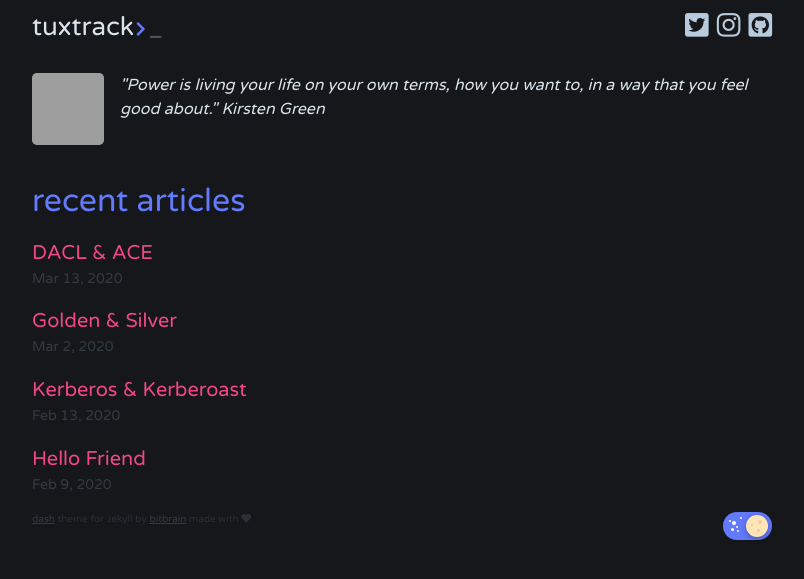
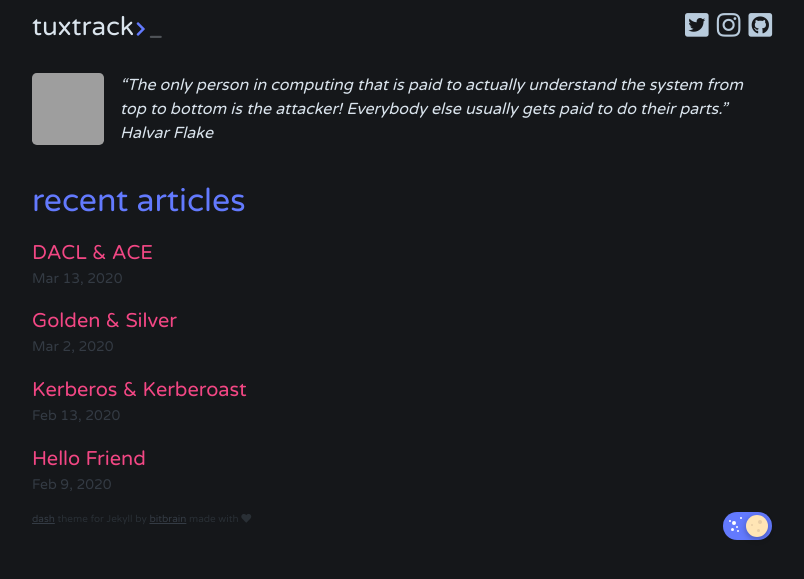
Before and after one commit to tuxtrack/tuxtrack.github.io, a Jekyll site: the page built from index.html, in a window 1280 px wide, cut to the strip 0-579 px from the top of the page. Shown: the whole strip, without its empty margins (238-1042 px from the left). Built offline with Jekyll 4.4.1, drawn with Linux system fonts in a browser that asks for light colours; the list of posts is cut into pages by our own code; grey boxes are pictures that could not be loaded.

Commit message:
Update _config.yml

```diff
--- a/_config.yml
+++ b/_config.yml
@@ -2,7 +2,8 @@ title: tuxtrack
 author: tuxtrack
 email: tuxtrack@hacknroll.com
 description: > # this means to ignore newlines until "show_exerpts:"
- "Power is living your life on your own terms, how you want to, in a way that you feel good about." Kirsten Green
+ “The only person in computing that is paid to actually understand the system from top to bottom is the attacker! Everybody else usually gets paid to do their parts.”
+ Halvar Flake
 show_excerpts: false # set to true to show excerpts on the homepage
 
 paginate: 5
```
